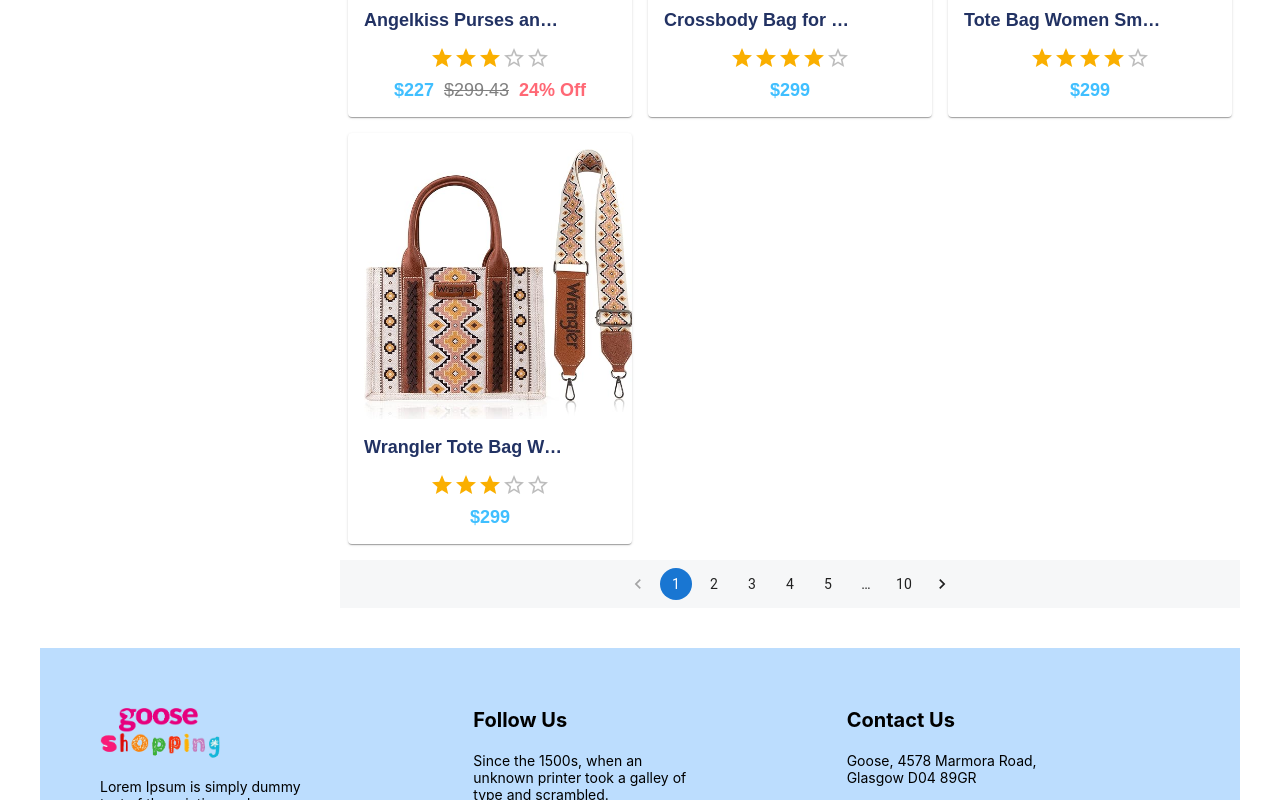
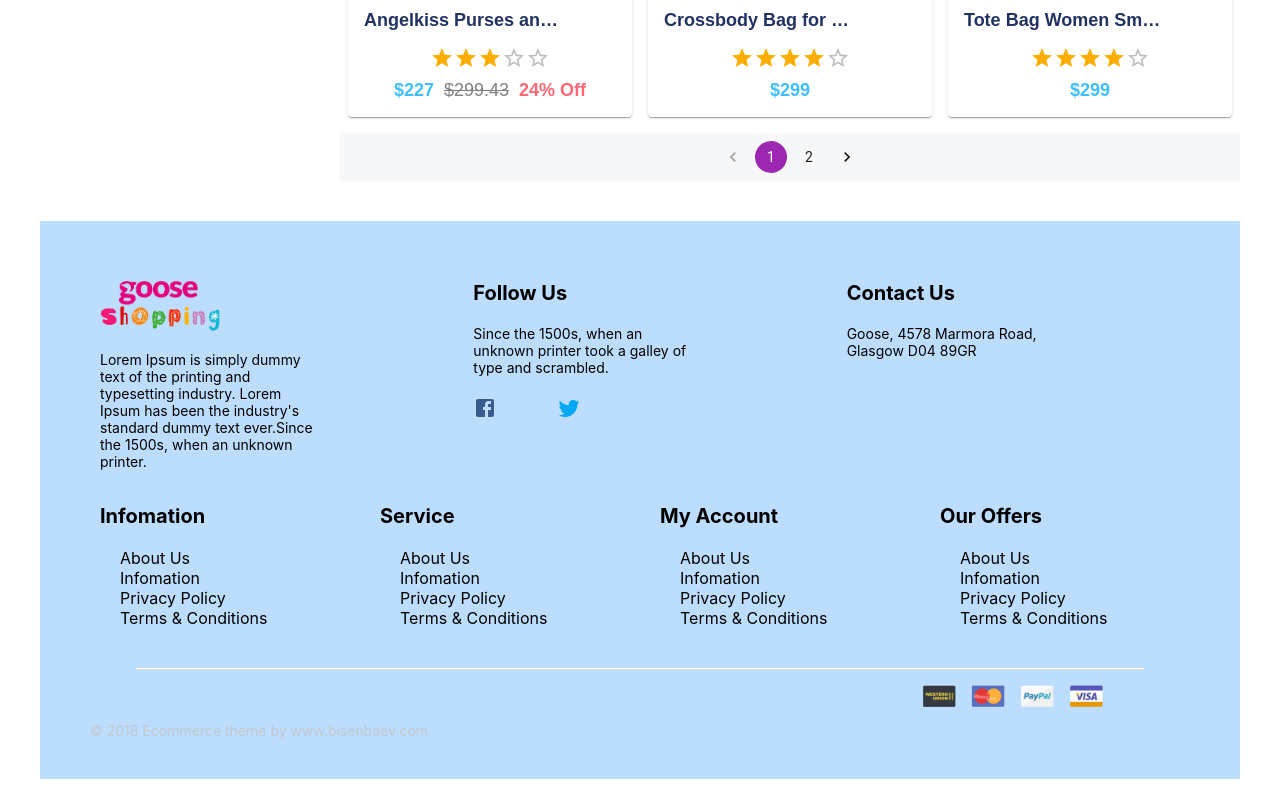
Before and after one commit to hobaDevHome/gooseshopping, a React (Create React App) app: page /Bags in a window 1280 px wide. Shown: the part 1320-2120 px from the top of the page. After the commit the page ends 2099 px from the top, so only its background shows below. Built offline with nearby package versions, Linux system fonts and the light colour scheme.

Commit message:
pagination

```diff
--- /dev/null
+++ b/src/Pagination.js
@@ -0,0 +1,29 @@
+import { useState } from "react";
+
+function usePagination(data, itemsPerPage) {
+  const [currentPage, setCurrentPage] = useState(1);
+  const maxPage = Math.ceil(data.length / itemsPerPage);
+
+  function currentData() {
+    const begin = (currentPage - 1) * itemsPerPage;
+    const end = begin + itemsPerPage;
+    return data.slice(begin, end);
+  }
+
+  function next() {
+    setCurrentPage((currentPage) => Math.min(currentPage + 1, maxPage));
+  }
+
+  function prev() {
+    setCurrentPage((currentPage) => Math.max(currentPage - 1, 1));
+  }
+
+  function jump(page) {
+    const pageNumber = Math.max(1, page);
+    setCurrentPage((currentPage) => Math.min(pageNumber, maxPage));
+  }
+
+  return { next, prev, jump, currentData, currentPage, maxPage };
+}
+
+export default usePagination;
--- a/src/components/Filters.jsx
+++ b/src/components/Filters.jsx
@@ -130,14 +130,15 @@
       flexDirection={"column"}
       alignItems={"start"}
     >
-      <Typography variant="h5" gutterBottom sx={{ textTransform: "uppercase" }}>
+      <Typography variant="h6" gutterBottom sx={{ textTransform: "uppercase" }}>
         {title}
       </Typography>
       {title === "Color" ? (
         <div className={classes.colorsDiv}>
-          {list.map((e) => {
+          {list.map((e, index) => {
             return (
               <div
+                key={index}
                 className={classes.colorButton}
                 style={{ backgroundColor: e }}
                 onClick={() => onSelected("color", e)}
@@ -147,13 +148,14 @@
         </div>
       ) : (
         <>
-          {list.map((item) => {
+          {list.map((item, index) => {
             let selectedFitler = products.filter((e) => e.brand === item);
 
             return (
               <Link
+                key={index}
                 underline="none"
-                sx={{ fontSize: 24 }}
+                sx={{ fontSize: 20 }}
                 className={classes.listItem}
               >
                 <div
--- a/src/components/FlashSaleItems.jsx
+++ b/src/components/FlashSaleItems.jsx
@@ -27,6 +27,7 @@
                 justifyContent: "center",
                 alignItems: "center",
               }}
+              key={product.id}
             >
               <Link to={`/products/${product.id}`}>
                 <FlashSaleProductCard product={product} key={product.id} />
--- a/src/components/ItemGallery.jsx
+++ b/src/components/ItemGallery.jsx
@@ -74,6 +74,7 @@
         {mapped.map((e, index) => {
           return (
             <div
+              key={index}
               ref={ref}
               onClick={() => setActiveThumb(index)}
               onMouseEnter={() => (activeThumb === index ? null : addHover())}
--- a/src/components/ProductsList.jsx
+++ b/src/components/ProductsList.jsx
@@ -1,8 +1,9 @@
-import React from "react";
+import React, { useState } from "react";
 import Grid from "@mui/material/Grid";
 import Pagination from "@mui/material/Pagination";
 import { Link } from "react-router-dom";
 import { colors } from "../constants";
+import usePagination from "../Pagination";
 
 import { makeStyles } from "@mui/styles";
 import ProductCard from "./ProductCard";
@@ -31,11 +32,21 @@
 
 const ProductsList = ({ productsList }) => {
   const classes = useStyles();
+  let [page, setPage] = useState(1);
+  const PER_PAGE = 6;
+
+  const count = Math.ceil(productsList.length / PER_PAGE);
+  const _DATA = usePagination(productsList, PER_PAGE);
+
+  const handleChange = (e, p) => {
+    setPage(p);
+    _DATA.jump(p);
+  };
 
   return (
     <Grid container item xs={12} marginTop={7}>
       <Grid container item xs={12}>
-        {productsList.map((product) => {
+        {_DATA.currentData().map((product) => {
           return (
             <Grid item xs={12} md={6} lg={4} padding={1} key={product.id}>
               <Link
@@ -56,7 +67,7 @@
         marginTop={1}
         className={classes.paginationDiv}
       >
-        <Pagination count={10} color="primary" />
+        <Pagination count={count} color="secondary" onChange={handleChange} />
       </Grid>
     </Grid>
   );
--- a/src/pages/Cart.jsx
+++ b/src/pages/Cart.jsx
@@ -108,6 +108,7 @@
         {cartItems.map((item) => {
           return (
             <Grid
+              key={item.id}
               container
               item
               xs={12}
--- a/src/pages/ProductDetails.jsx
+++ b/src/pages/ProductDetails.jsx
@@ -267,9 +267,10 @@
             >
               <p>Select Color:</p>
               <div className={classes.colorsDiv}>
-                {colorsList.map((e) => {
+                {colorsList.map((e, index) => {
                   return (
                     <div
+                      key={index}
                       className={classes.colorButton}
                       style={{ backgroundColor: e }}
                     ></div>
```
Also changed, not shown: src/components/Styles.css (deleted).
